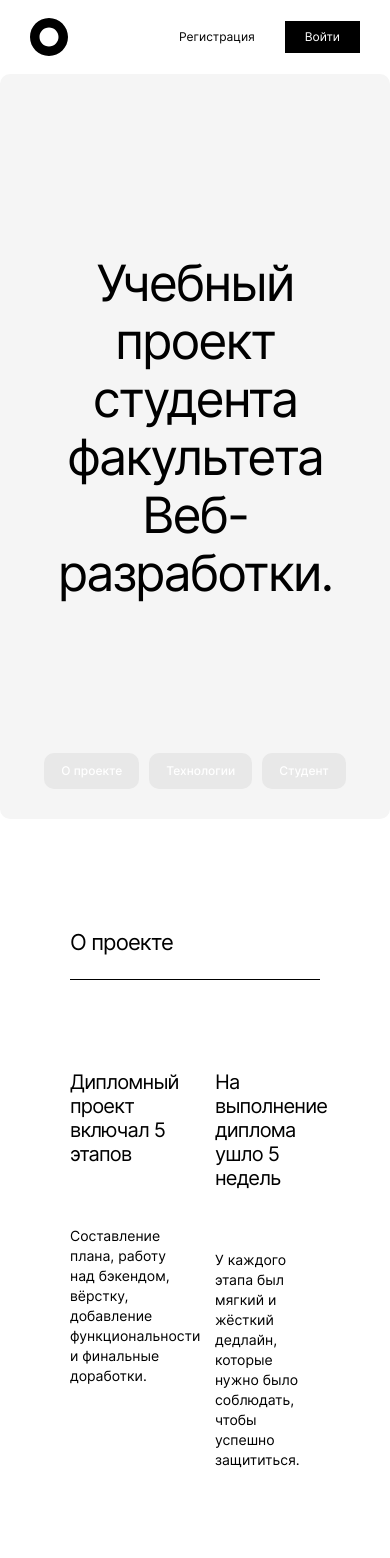
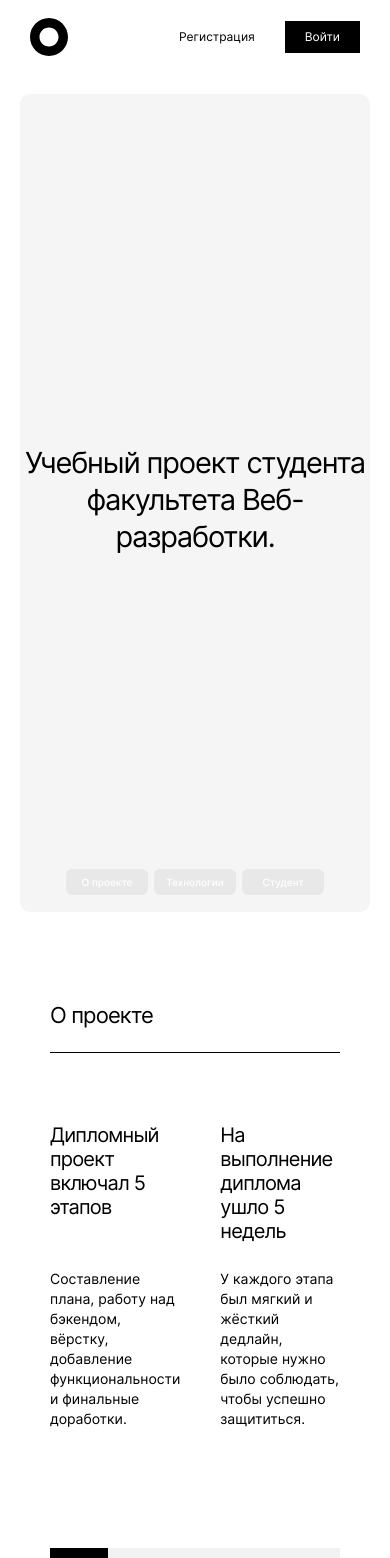
Before and after one commit to tatiana-dorokhova/movies-explorer-frontend, a React (Create React App) app: page / in a window 390 px wide. Shown: the top 1558 px of the page. Built offline with nearby package versions, Linux system fonts and the light colour scheme.

Commit message:
promo and navtab adapted, aboutProject changed in grids

```diff
--- a/src/components/AboutProject/AboutProject.css
+++ b/src/components/AboutProject/AboutProject.css
@@ -16,31 +16,29 @@
 }
 
 .about-project__columns {
-  display: flex;
-  justify-content: space-between;
+  display: grid;
+  grid-template-columns: repeat(2, 1fr);
+
+  gap: 26px 40px;
   padding-top: 70px;
   padding-bottom: 110px;
 }
 
-.about-project__column {
-  width: calc((100% - 40px) / 2);
-  display: flex;
-  flex-direction: column;
-}
-
 .about-project__column-title {
+  margin: 0;
+  padding: 0;
   font-weight: 400;
   font-size: 20px;
   line-height: 24px;
   letter-spacing: -0.04em;
-  padding-bottom: 26px;
 }
 
 .about-project__column-content {
+  margin: 0;
+  padding: 0;
   font-weight: 400;
   font-size: 14px;
   line-height: 20px;
-  max-width: 550px;
 }
 
 .about-project__stages {
@@ -79,3 +77,9 @@
   background-color: white;
   padding-top: 14px;
 }
+
+@media screen and (max-width: 768px) {
+  .about-project {
+    padding: 90px 50px;
+  }
+}
--- a/src/components/AboutProject/AboutProject.js
+++ b/src/components/AboutProject/AboutProject.js
@@ -6,24 +6,20 @@ function AboutProject(props) {
     <section className="about-project">
       <h2 className="about-project__title">О проекте</h2>
       <div className="about-project__columns">
-        <div className="about-project__column">
         <p className="about-project__column-title">
           Дипломный проект включал 5 этапов
+        </p>
+        <p className="about-project__column-title">
+          На выполнение диплома ушло 5 недель
         </p>
         <p className="about-project__column-content">
           Составление плана, работу над бэкендом, вёрстку, добавление
           функциональности и финальные доработки.
         </p>
-        </div>
-        <div className="about-project__column">
-          <p className="about-project__column-title">
-            На выполнение диплома ушло 5 недель
-          </p>
         <p className="about-project__column-content">
           У каждого этапа был мягкий и жёсткий дедлайн, которые нужно было
           соблюдать, чтобы успешно защититься.
         </p>
-        </div>
       </div>
       <div className="about-project__stages">
         <div className="about-project__stage about-project_dark">
--- a/src/components/Header/Header.css
+++ b/src/components/Header/Header.css
@@ -93,7 +93,6 @@
 
   .header__main-container {
     padding: 0 30px;
-    width: calc(100% - 2 * 30px);
   }
 }
 
@@ -104,6 +103,10 @@
 }
 
 @media screen and (max-width: 320px) {
+  .header__main-container {
+    padding: 0 14px;
+  }
+
   .header__auth-container {
     align-items: center;
   }
--- a/src/components/NavTab/NavTab.css
+++ b/src/components/NavTab/NavTab.css
@@ -5,11 +5,13 @@
 }
 
 .navtab__button {
+  width: 96px;
+  height: 36px;
   background: #e8e8e8;
   border-radius: 10px;
   border: none;
   margin-right: 10px;
-  padding: 10px 17px;
+  padding: 0;
   color: white;
   font-weight: 500;
   font-size: 12px;
@@ -19,3 +21,17 @@
 .navtab__button:last-of-type {
   margin-right: 0;
 }
+
+@media screen and (max-width: 460px) {
+  .navtab {
+    padding-bottom: 17px;
+  }
+
+  .navtab__button {
+    width: 82px;
+    height: 26px;
+    font-size: 10px;
+    border-radius: 6px;
+    margin-right: 6px;
+  }
+}
--- a/src/components/Promo/Promo.css
+++ b/src/components/Promo/Promo.css
@@ -1,9 +1,8 @@
 .promo {
-  width: 100%;
-  padding: 20px 40px 0;
+  width: calc(100% - 2 * 40px);
+  margin-top: 20px;
   background: #f5f5f5;
   border-radius: 10px;
-  box-sizing: border-box;
 }
 
 .promo__text {
@@ -19,3 +18,35 @@
   color: #000000;
   white-space: pre-line;
 }
+
+@media screen and (max-width: 768px) {
+  .promo {
+    width: calc(100% - 2 * 20px);
+    max-width: 680px;
+  }
+
+  .promo__text {
+    padding-top: 350px;
+    padding-bottom: 314px;
+    font-size: 40px;
+    line-height: 52px;
+  }
+}
+
+@media screen and (max-width: 460px) {
+  .promo__text {
+    font-size: 29px;
+    line-height: 37px;
+  }
+}
+
+@media screen and (max-width: 320px) {
+  .promo {
+    width: calc(100% - 2 * 14px);
+  }
+
+  .promo__text {
+    padding-top: 220px;
+    padding-bottom: 212px;
+  }
+}
```
Lines whose indentation alone changed are shown as unchanged.
